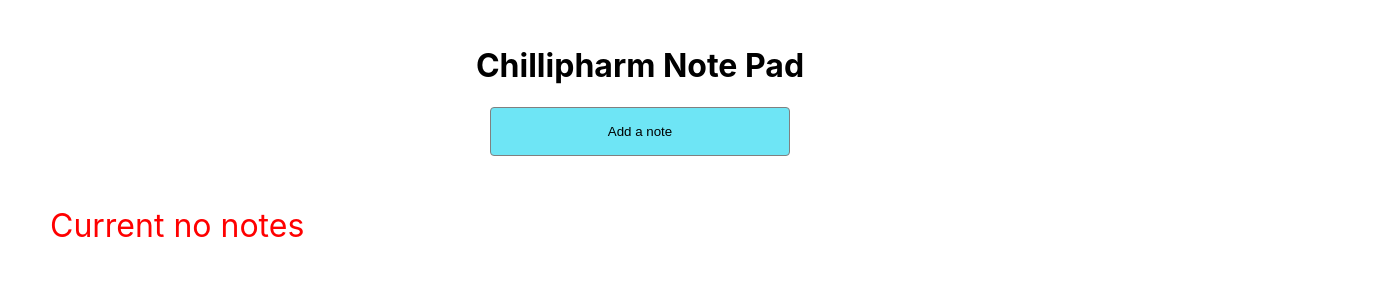
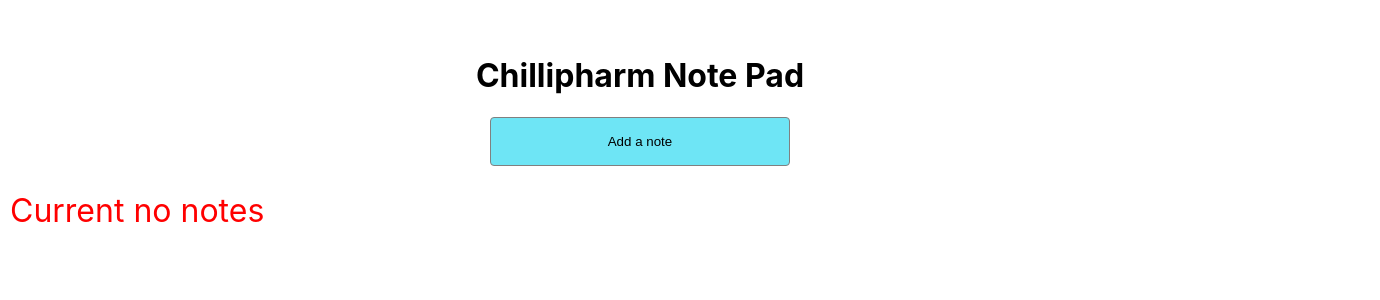
Before and after one commit to damonspencerroberts/React-Note-Pad-Exercise, a React (Create React App) app: page / in a window 1280 px wide. Shown: the top 300 px of the page, 1380 px wide, since content can reach past the window. Built offline with nearby package versions, Linux system fonts and the light colour scheme.

Commit message:
fix small layout issue

```diff
--- a/src/App.js
+++ b/src/App.js
@@ -13,6 +13,14 @@ function App() {
   const [notes, setNotes] = useState([]);
   return (
     <NoteContext.Provider value={{ notes, setNotes }}>
+      <div
+        style={{
+          padding: 10,
+          display: "flex",
+          alignItems: "center",
+          flexDirection: "column",
+        }}
+      >
         <MainContainer>
           <Header>Chillipharm Note Pad</Header>
           {showForm ? (
@@ -29,6 +37,7 @@ function App() {
         <NotesContainer>
           <Notes />
         </NotesContainer>
+      </div>
     </NoteContext.Provider>
   );
 }
--- a/src/containers/notesContainer.js
+++ b/src/containers/notesContainer.js
@@ -8,7 +8,6 @@ const NotesContainer = (props) => {
 export default NotesContainer;
 
 const StyledNotesContainer = styled.div`
-  padding: 25px 50px;
   display: flex;
   width: 100%;
   display: flex;
```
Lines whose indentation alone changed are shown as unchanged.
